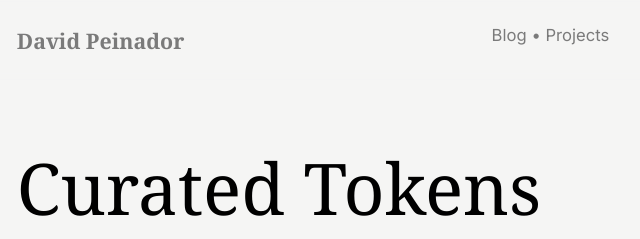
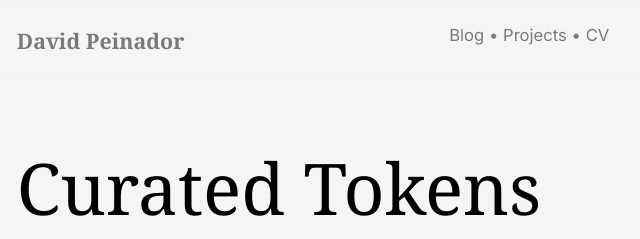
Before and after one commit to peinador/peinador-web, an Astro site: page / in a window 1280 px wide. Shown: the top 239 px of the page, 327-967 px from the left. Built offline with nearby package versions, Linux system fonts and the light colour scheme; Astro itself is replaced by a stand-in of ours; some packages are replaced by stand-ins of ours; a web font is replaced by a local one.

Commit message:
feat: add cv page with submodule

```diff
--- a/src/components/Header.astro
+++ b/src/components/Header.astro
@@ -22,6 +22,12 @@
         <Link href="/projects" underline={false}>
           Projects
         </Link>
+        <span>
+          {`•`}
+        </span>
+        <a href="/cv/index.html" data-astro-reload class="inline-block text-current hover:text-black hover:dark:text-white transition-colors duration-300 ease-in-out">
+          CV
+        </a>
       </nav>
     </div>
   </Container>
```
Also changed, not shown: 1 other file.
